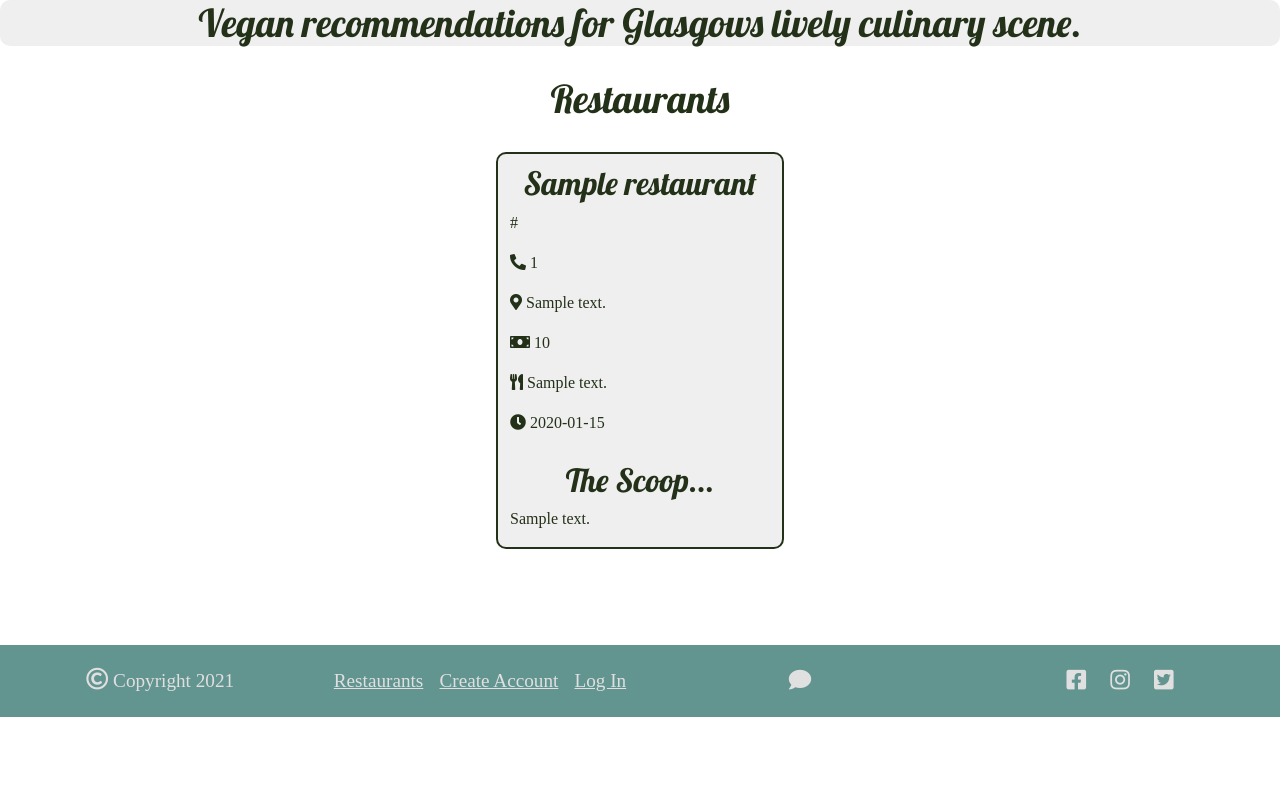
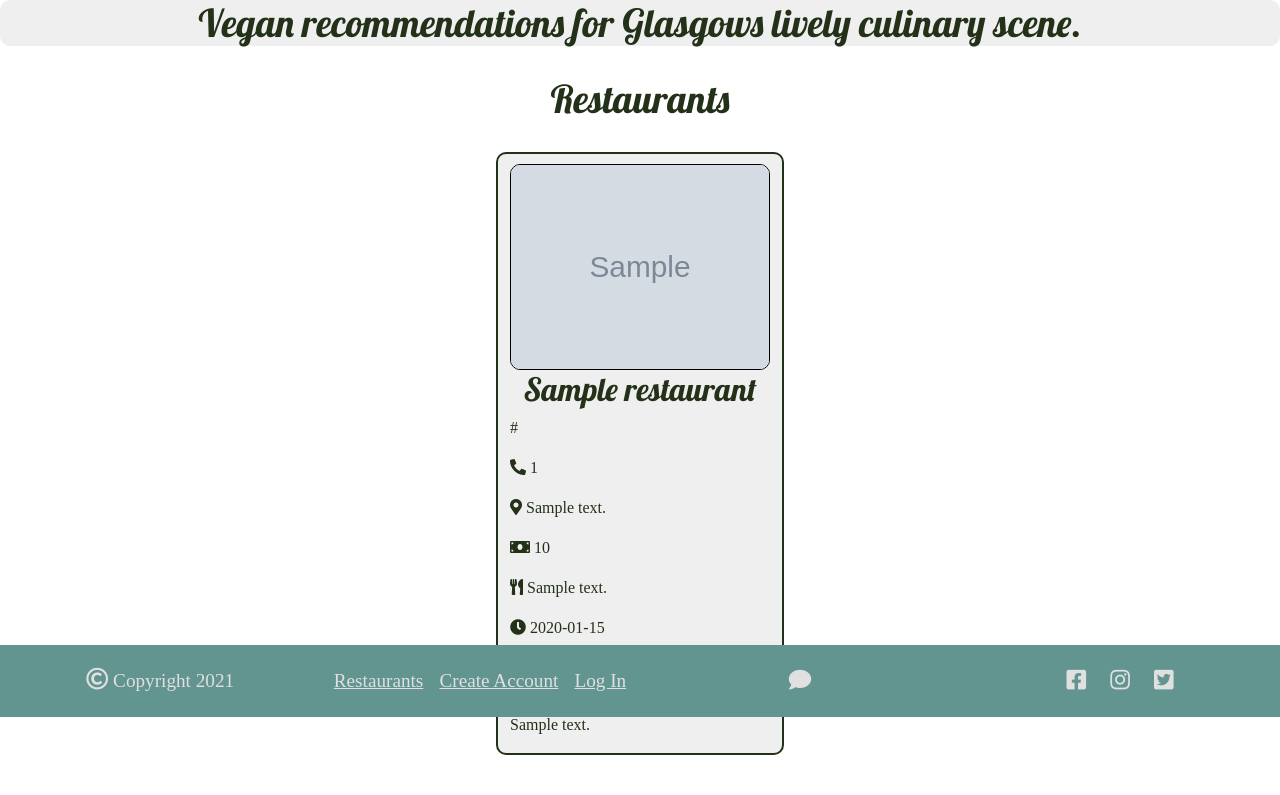
Before and after one commit to Cairi-S/vegan-Glasgow, a Flask app: page /restaurants in a window 1280 px wide. Shown: the part 83-878 px from the top of the page. Before the commit the page ends 800 px from the top, so only its background shows below. Run offline with Flask 2, Linux system fonts and the light colour scheme; grey boxes marked "Sample" are stand-in pictures; a database or web service that is not in the repository returns one stand-in record (values such as "Sample title"); some libraries are stand-ins or nearby versions; some web fonts are replaced.

Commit message:
restaurants,index,css:Add img to restaurant cards

```diff
--- a/static/css/style.css
+++ b/static/css/style.css
@@ -7,6 +7,17 @@
     background-repeat: no-repeat;
     width: 100%;
     min-height: 40vh;
+}
+
+.card-img-size {
+    background-position: center;
+    background-size: cover;
+    background-repeat: no-repeat;
+    width: 100%;
+    min-height: 100%;
+    border: 1px solid black;
+    border-radius: 10px;
+    margin-top: 10px;
 }
 
 /* ------------ Text color */
--- a/templates/index.html
+++ b/templates/index.html
@@ -17,7 +17,10 @@
             {% if restaurant.our_recommendation == true %}
                             <div class="card restaurant-card-style" style="width: 18rem;">
                                 <!-- Restaurant img -->
-                                <img src="" class="card-img-top" alt="">
+                                <!-- Restaurant img -->
+                                <div class="col-sm-12">
+                                    <img src="{{ restaurant.restaurant_img_url }}" class="card-img-top card-img-size" alt="">
+                                </div>
                                 <!-- Restaurant name -->
                                 <h5 class="restaurant-card-title"> {{ restaurant.name }}</h5>
                                 <!-- Restaurant website address -->
--- a/templates/restaurants.html
+++ b/templates/restaurants.html
@@ -11,7 +11,9 @@
     {% for restaurant in restaurants %}
     <div class="card restaurant-card-style" style="width: 18rem;">
         <!-- Restaurant img -->
-        <img src="" class="card-img-top" alt="">
+        <div class="col-sm-12">
+            <img src="{{ restaurant.restaurant_img_url }}" class="card-img-top card-img-size" alt="">
+        </div>
         <!-- Restaurant name -->
         <h5 class="restaurant-card-title"> {{ restaurant.name }}</h5>
         <!-- Restaurant website address -->
```
